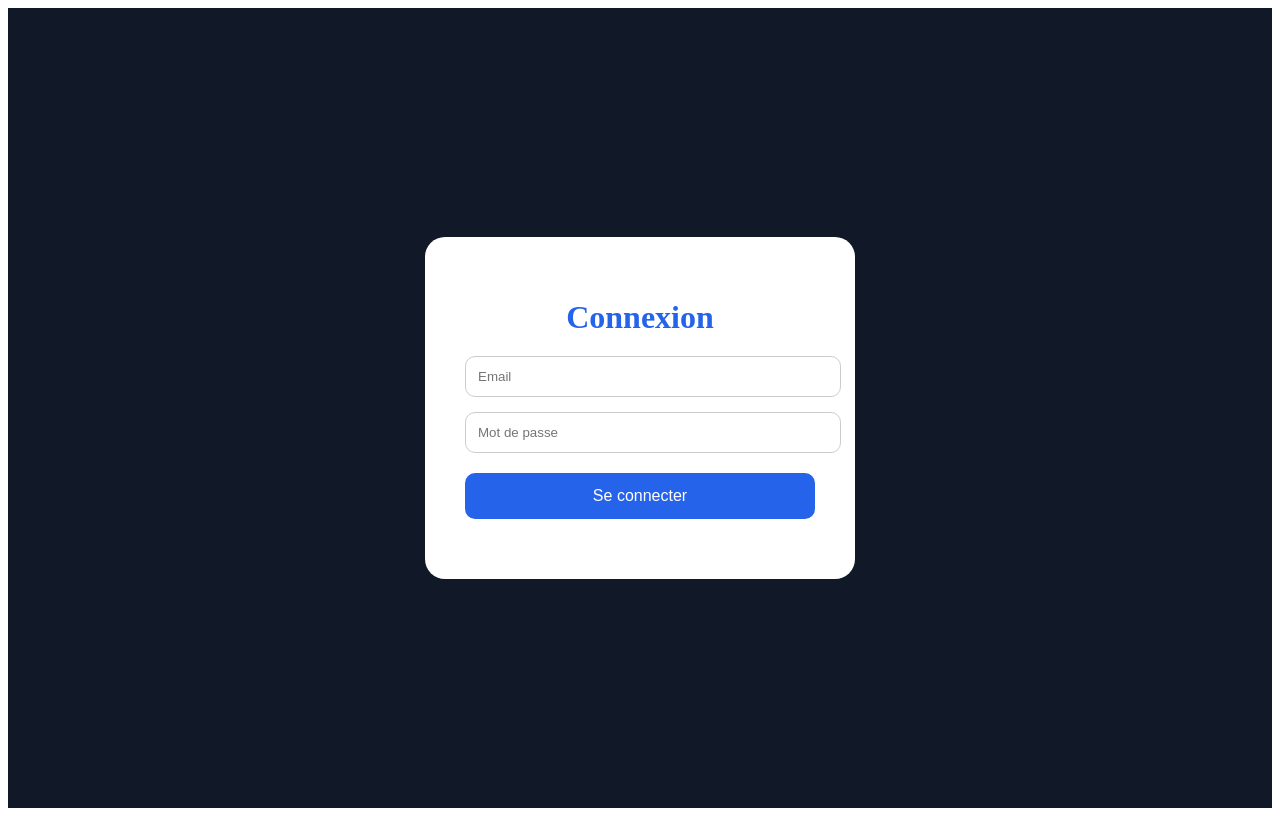
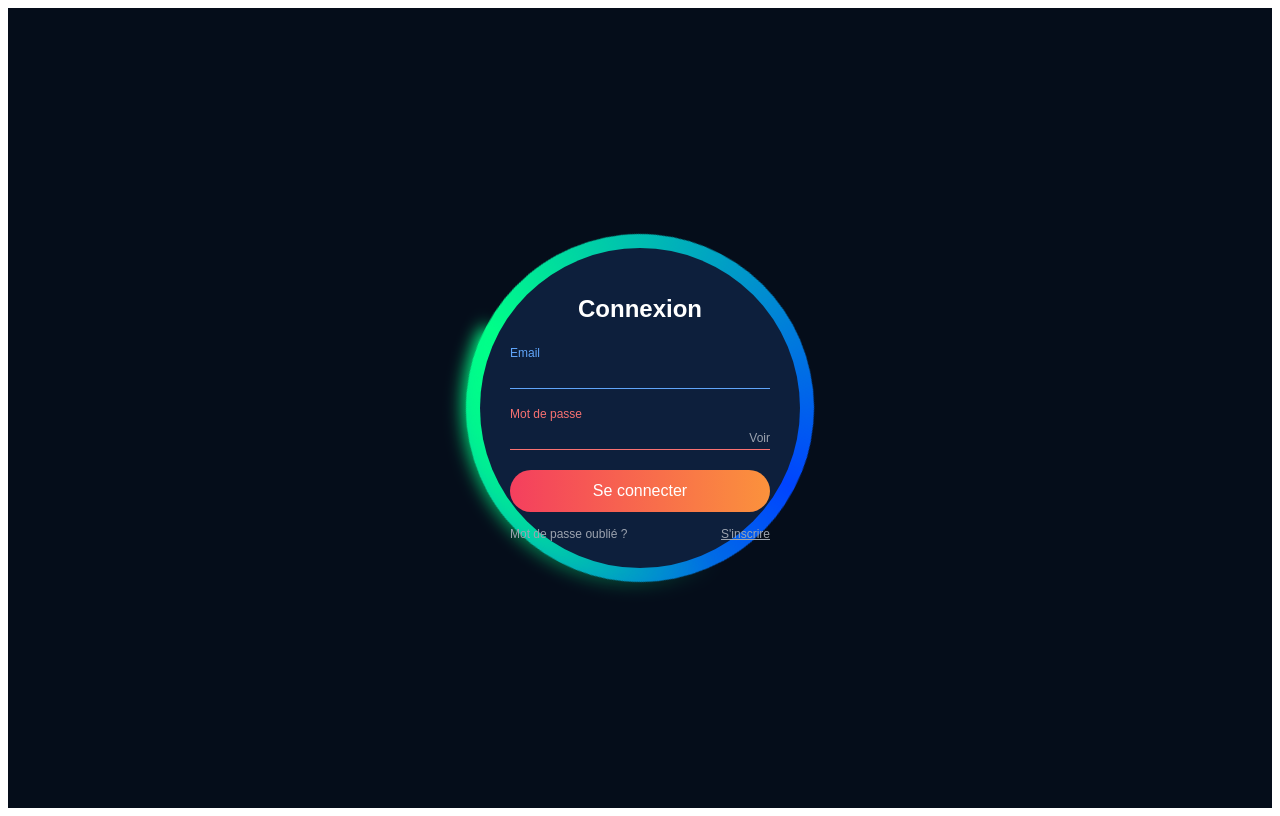
Before and after one commit to BKG226/trading-academy, a Next.js app: page /connexion in a window 1280 px wide. Built offline with nearby package versions, Linux system fonts and the light colour scheme.

Commit message:
Redirection accueil vers connexion

```diff
--- a/app/connexion/page.tsx
+++ b/app/connexion/page.tsx
@@ -1,103 +1,177 @@
 "use client";
-
-import { useState } from "react";
+import { useState, useEffect } from "react";
 import { signInWithEmailAndPassword } from "firebase/auth";
 import { auth } from "../../lib/firebase";
 
 export default function Connexion() {
   const [email, setEmail] = useState("");
   const [password, setPassword] = useState("");
+  const [showPassword, setShowPassword] = useState(false);
   const [message, setMessage] = useState("");
 
   const handleLogin = async () => {
     try {
       await signInWithEmailAndPassword(auth, email, password);
-
       window.location.href = "/dashboard";
     } catch (error: any) {
       setMessage("Email ou mot de passe incorrect");
     }
   };
 
+  const neonStyle = `
+    @keyframes rotate {
+      from { transform: rotate(0deg); }
+      to { transform: rotate(360deg); }
+    }
+    .neon-ring::before {
+      content: '';
+      position: absolute;
+      inset: -4px;
+      border-radius: 50%;
+      background: conic-gradient(#00ff88, #0044ff, #00ff88);
+      animation: rotate 3s linear infinite;
+      z-index: 0;
+    }
+    .neon-ring::after {
+      content: '';
+      position: absolute;
+      inset: -8px;
+      border-radius: 50%;
+      background: conic-gradient(transparent 60%, #00ff88);
+      animation: rotate 3s linear infinite;
+      filter: blur(8px);
+      z-index: 0;
+    }
+  `;
+
   return (
-    <div
-      style={{
-        height: "100vh",
+    <div style={{
+      minHeight: "100vh",
+      background: "#050d1a",
+      display: "flex",
+      flexDirection: "column",
+      justifyContent: "center",
+      alignItems: "center",
+      fontFamily: "Arial",
+    }}>
+      <style>{neonStyle}</style>
+
+      <div className="neon-ring" style={{
+        position: "relative",
+        width: "340px",
+        height: "340px",
+        borderRadius: "50%",
         display: "flex",
         justifyContent: "center",
         alignItems: "center",
-        background: "#111827",
-      }}
-    >
-      <div
-        style={{
-          background: "white",
-          padding: "40px",
-          borderRadius: "20px",
-          width: "350px",
-          textAlign: "center",
-        }}
-      >
-        <h1
-          style={{
-            color: "#2563eb",
-            marginBottom: "20px",
-          }}
-        >
+      }}>
+        <div style={{
+          position: "relative",
+          zIndex: 1,
+          width: "320px",
+          height: "320px",
+          borderRadius: "50%",
+          background: "#0d1f3c",
+          display: "flex",
+          flexDirection: "column",
+          justifyContent: "center",
+          alignItems: "center",
+          padding: "30px",
+          boxSizing: "border-box",
+        }}>
+          <h2 style={{ color: "white", fontSize: "24px", marginBottom: "20px" }}>
             Connexion
-        </h1>
+          </h2>
 
+          {/* EMAIL */}
+          <div style={{ width: "100%", marginBottom: "15px" }}>
+            <label style={{ color: "#60a5fa", fontSize: "12px" }}>Email</label>
             <input
               type="email"
-          placeholder="Email"
               value={email}
               onChange={(e) => setEmail(e.target.value)}
               style={{
                 width: "100%",
-            padding: "12px",
-            marginBottom: "15px",
-            borderRadius: "10px",
-            border: "1px solid #ccc",
+                background: "transparent",
+                border: "none",
+                borderBottom: "1px solid #60a5fa",
+                color: "white",
+                fontSize: "15px",
+                padding: "5px 0",
+                outline: "none",
+                boxSizing: "border-box",
               }}
             />
+          </div>
 
+          {/* MOT DE PASSE */}
+          <div style={{ width: "100%", marginBottom: "20px", position: "relative" }}>
+            <label style={{ color: "#f87171", fontSize: "12px" }}>Mot de passe</label>
             <input
-          type="password"
-          placeholder="Mot de passe"
+              type={showPassword ? "text" : "password"}
               value={password}
               onChange={(e) => setPassword(e.target.value)}
               style={{
                 width: "100%",
-            padding: "12px",
-            marginBottom: "20px",
-            borderRadius: "10px",
-            border: "1px solid #ccc",
+                background: "transparent",
+                border: "none",
+                borderBottom: "1px solid #f87171",
+                color: "white",
+                fontSize: "15px",
+                padding: "5px 0",
+                outline: "none",
+                boxSizing: "border-box",
               }}
             />
+            <span
+              onClick={() => setShowPassword(!showPassword)}
+              style={{
+                position: "absolute",
+                right: 0,
+                bottom: 5,
+                color: "#9ca3af",
+                fontSize: "12px",
+                cursor: "pointer",
+              }}
+            >
+              {showPassword ? "Cacher" : "Voir"}
+            </span>
+          </div>
 
+          {/* BOUTON */}
           <button
             onClick={handleLogin}
             style={{
               width: "100%",
-            background: "#2563eb",
+              padding: "12px",
+              background: "linear-gradient(to right, #f43f5e, #fb923c)",
               color: "white",
               border: "none",
-            padding: "14px",
-            borderRadius: "10px",
+              borderRadius: "25px",
               fontSize: "16px",
+              cursor: "pointer",
+              marginBottom: "15px",
             }}
           >
             Se connecter
           </button>
 
-        <p
-          style={{
-            marginTop: "20px",
-            color: "red",
-          }}
-        >
+          {/* LIENS */}
+          <div style={{ display: "flex", justifyContent: "space-between", width: "100%" }}>
+            <span style={{ color: "#9ca3af", fontSize: "12px", cursor: "pointer" }}>
+              Mot de passe oublié ?
+            </span>
+            <a href="/inscription" style={{ color: "#9ca3af", fontSize: "12px" }}>
+              S'inscrire
+            </a>
+          </div>
+
+          {message && (
+            <p style={{ color: "red", fontSize: "12px", marginTop: "10px" }}>
               {message}
             </p>
+          )}
+        </div>
       </div>
     </div>
   );
```
Also changed, not shown: app/page.tsx (+3 -46 lines). Lines whose indentation alone changed are shown as unchanged.
